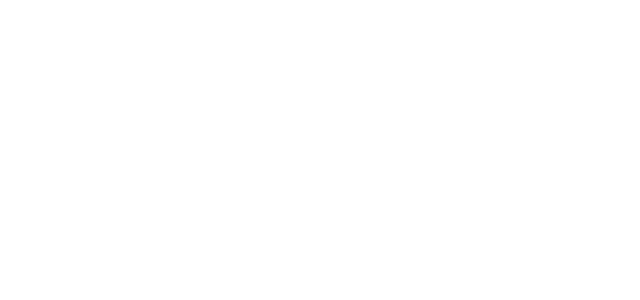
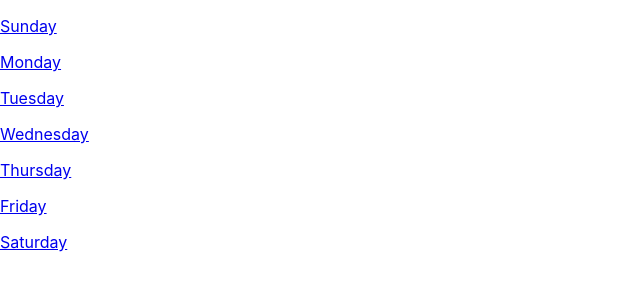
Before and after one commit to J-B-Coding/Weather-App, a React (Create React App) app: page /weather in a window 1280 px wide. Shown: the top 300 px of the page, without its empty margins (0-640 px from the left). Built offline with nearby package versions, Linux system fonts and the light colour scheme.

Commit message:
Added weeklyweather comp, added dailyweather comp, small changes

```diff
--- a/src/App.js
+++ b/src/App.js
@@ -1,11 +1,18 @@
 // import './App.css';
-import CurrentZip from './components/current-zip';
+import CurrentZip from './components/CurrentZip';
 import { Route, Switch } from 'react-router-dom';
+import WeeklyWeather from './components/WeeklyWeather';
+import DailyWeather from './components/DailyWeather'
+
+// Need to pass props from dummydata to route on line 14 or individual links will break (use history, prop drilling?)
+import { dummydata } from './DummyData/dummyData';
 
 function App() {
   return (
     <div className="App">
       <Switch>
+        <Route path='/weather/:dayId' component={DailyWeather}/>
+        <Route path='/weather' component={WeeklyWeather}/>
         <Route exact path ='/' component={CurrentZip}/>
       </Switch>
     </div>
--- a/src/DummyData/dummyData.js
+++ b/src/DummyData/dummyData.js
@@ -1,7 +1,49 @@
-export const dummydata = {
+export const dummydata = [{
     weatherType: 'Chilly',
-    temperature: ['17 F', '19 F', '23 F', '15 F', '19 F', '22 F', '12 F'],
-    day: ['Sunday', 'Monday', 'Tuesday', 'Wednesday', 'Thursday', 'Friday', 'Saturday'],
+    temperature: '17 F',
+    day: 'Sunday',
     location: 'Ohio',
     humidity: '12%'
-}
+},
+{
+    weatherType: 'Sunny',
+    temperature: '70 F',
+    day: 'Monday',
+    location: 'Utah',
+    humidity: '0%'
+},
+{
+    weatherType: 'Cloudy',
+    temperature: '60 F',
+    day: 'Tuesday',
+    location: 'Washington',
+    humidity: '90%'
+},
+{
+    weatherType: 'Hot',
+    temperature: '100 F',
+    day: 'Wednesday',
+    location: 'Texas',
+    humidity: '70%'
+},
+{
+    weatherType: 'Windy',
+    temperature: '20 F',
+    day: 'Thursday',
+    location: 'Maine',
+    humidity: '10%'
+},
+{
+    weatherType: 'Freezing',
+    temperature: '-2 F',
+    day: 'Friday',
+    location: 'Alaska',
+    humidity: '0%'
+},
+{
+    weatherType: 'Warm',
+    temperature: '80 F',
+    day: 'Saturday',
+    location: 'Alabama',
+    humidity: '12%'
+}]
--- /dev/null
+++ b/src/components/DailyWeather.js
@@ -0,0 +1,11 @@
+const DailyWeather = (props) => {
+    const {day, humidity, location, temperature, weatherType} = props.day;
+    console.log(props)
+    return (
+        <div>
+            <p>{day}</p>
+        </div>
+    )
+}
+
+export default DailyWeather
--- /dev/null
+++ b/src/components/WeeklyWeather.js
@@ -0,0 +1,17 @@
+import { dummydata } from "../DummyData/dummyData"
+import DailyWeather from "./DailyWeather"
+import { Link } from "react-router-dom"
+
+const WeeklyWeather = () => {
+    return(
+        <div>
+            {
+                dummydata.map((day, index) => {
+                   return <Link to={`/weather/${index}`}><DailyWeather key={index} day={day} index={index}/></Link>
+                })
+            }
+        </div>
+    )
+}
+
+export default WeeklyWeather
```
Also changed, not shown: src/components/CurrentZip.js (renamed from src/components/current-zip.js).
